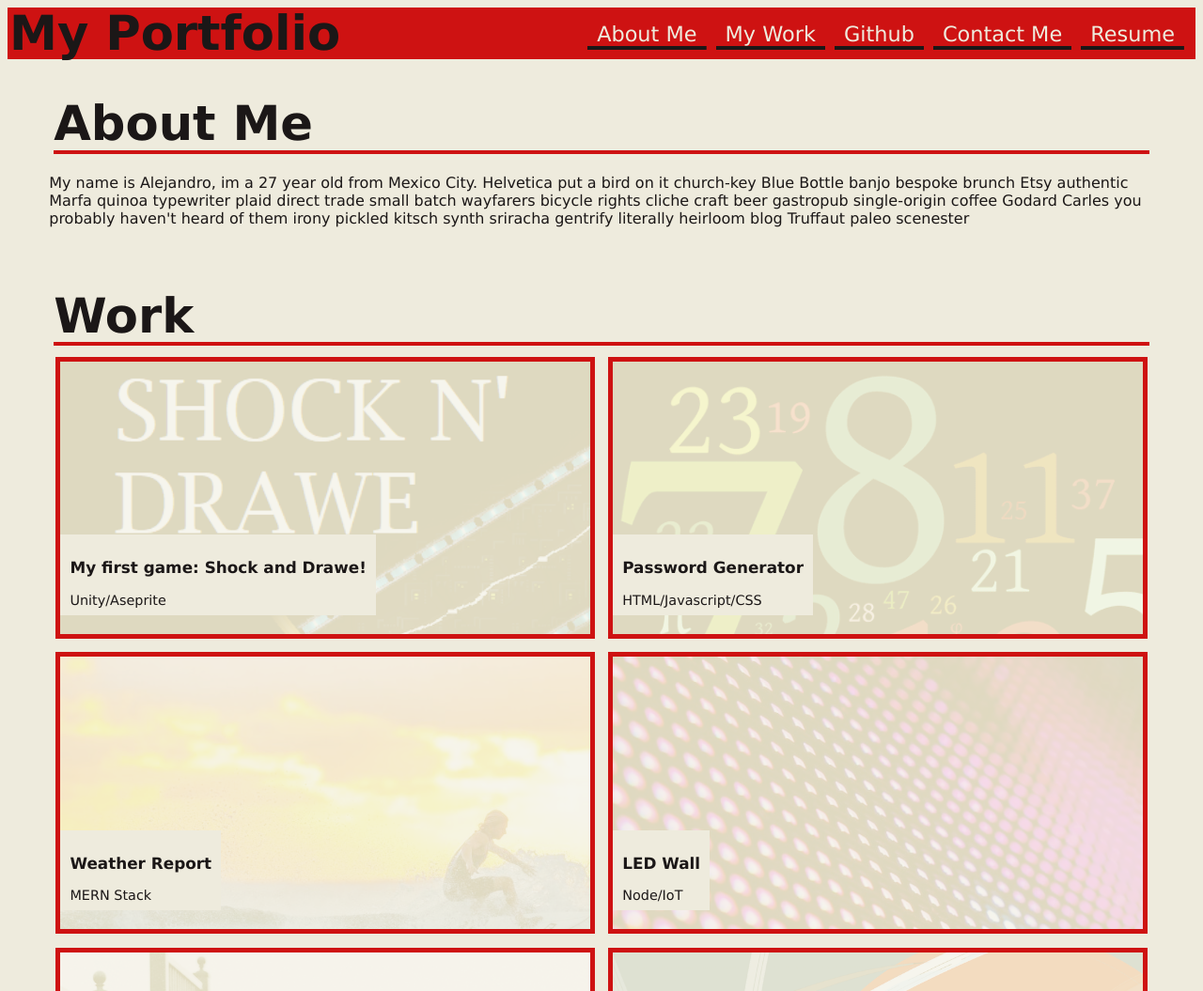
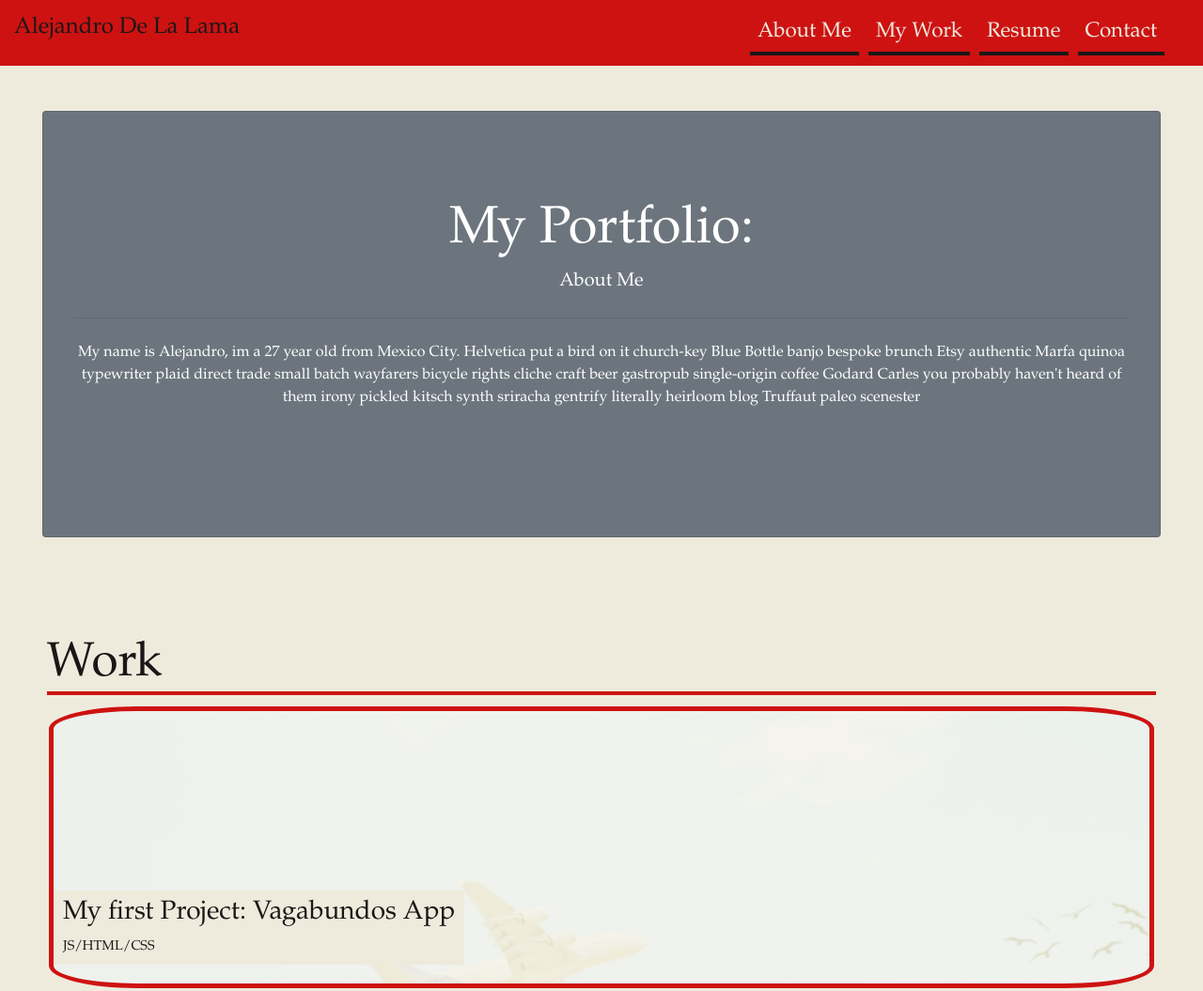
Before and after one commit to adelalama/Portfolio, a plain HTML site: page index.html in a window 1280 px wide. Shown: the top 1055 px of the page at 94% size. Drawn offline with nearby package versions, Linux system fonts and the light colour scheme; files whose address does not match are found by name.

Commit message:
bootstrap

```diff
--- a/assets/css/style.css
+++ b/assets/css/style.css
@@ -12,7 +12,7 @@
 body{
     margin: 2;
     padding: 2;
-    font-family: 'Lucida Sans', 'Lucida Sans Regular', 'Lucida Grande', 'Lucida Sans Unicode', Geneva, Verdana, sans-serif;
+    font-family: 'Futura','Garamond', "Geneva", Verdana, sans-serif;
     color: var(--tertiary);
     background-color: var(--primary);
 
@@ -43,6 +43,7 @@ nav{
     flex-direction: row;
     margin-right: 0;
     flex-wrap: wrap;
+
 }
 
 nav a {
@@ -57,6 +58,11 @@ nav a {
     transition: all 0.25s ease-in;
     font-size: 1.4rem;
   }
+
+  .navbar.collapsing,
+  .navbar.show {
+    background:white !important;
+}
 
   nav a:hover {
     background-size: 100% 100%;
@@ -128,6 +134,11 @@ nav a {
       justify-content: center;
   }
 
+  .highlight{
+    min-height: 400px;
+    min-width: 400px;
+  }
+
   .flex-item {
     border: 5px solid var(--secondary);
     background-color: var(--primary);
@@ -144,7 +155,9 @@ nav a {
     background-size: 150%;
     transition: all 0.5s;
     font-size: 0.9rem;
+    border-radius: 8%;
   }
+
 
   .flex-item:hover {
     background-color: rgba(0, 0, 0, 0.3);
@@ -155,6 +168,10 @@ nav a {
     padding: 8px 10px;
   }
 
+
+  .vagabundos-app{
+    background-image: url("../images/travel.jpg");
+}
   .first-game{
       background-image: url("../images/leportrai.jpg");
   }
@@ -177,3 +194,9 @@ nav a {
   .second-game{
     background-image: url("../images/workout_samurai_sized_A.png");
   }
+
+
+
+  .jumbotron{
+    background:none
+  }
--- a/index.html
+++ b/index.html
@@ -1,29 +1,44 @@
 <!DOCTYPE html>
 <html lang="en-US">
+
 <head>
   <meta charset="UTF-8">
   <meta name="viewport" content="width=device-width, initial-scale=1.0">
+  <link rel="stylesheet" href="https://stackpath.bootstrapcdn.com/bootstrap/4.3.1/css/bootstrap.min.css"
+    integrity="sha384-ggOyR0iXCbMQv3Xipma34MD+dH/1fQ784/j6cY/iJTQUOhcWr7x9JvoRxT2MZw1T" crossorigin="anonymous">
   <link rel="stylesheet" type="text/css" href="./assets/css/style.css">
   <title>Portfolio</title>
 </head>
 
 <body>
-  <header>
-      <h1>My Portfolio</h1>
-    <nav >
-        <a href="#about">About Me</a>
-        <a href="#work">My Work</a>
-        <a href="https://github.com/adelalama/">Github</a>
-        <a href="#contact">Contact Me</a>
-        <a href="#resume">Resume</a>
+  <header class="container-fluid">
+    <h4>Alejandro De La Lama</h4>
+
+    <nav class="navbar navbar-expand-lg">
+      <button class="navbar-toggler bg-dark" type="button" data-toggle="collapse" data-target="#navbarNavAltMarkup"
+        aria-controls="navbarNavAltMarkup" aria-expanded="false" aria-label="Toggle navigation">
+        <span class="navbar-toggler-icon"></span>
+      </button>
+      <div class="collapse navbar-collapse" id="navbarNavAltMarkup">
+        <div class="navbar-nav">
+          <a class="nav-item nav-link active" href="#about">About Me <span class="sr-only">(current)</span></a>
+          <a class="nav-item nav-link" href="#work">My Work</a>
+          <a class="nav-item nav-link" href="#resume">Resume</a>
+          <a class="nav-item nav-link" href="#contact">Contact</a>
+        </div>
+      </div>
     </nav>
   </header>
 
-  <main class = "page-wrapper">
-    <section class = "page-section" id = "about">
-      <h1>About Me</h1>
-
-      <p>My name is Alejandro, im a 27 year old from Mexico City. Helvetica put a bird on it church-key Blue Bottle banjo bespoke brunch Etsy authentic Marfa quinoa typewriter
+  <main class="page-wrapper  ">
+    <section class="card text-white bg-secondary my-5 py-4 text-center" id="about">
+      <div>
+        <div class="jumbotron  text-white bg-secondary">
+          <h1 class="display-4">My Portfolio:</h1>
+          <p class="lead">About Me</p>
+          <hr class="my-4">
+          <p>My name is Alejandro, im a 27 year old from Mexico City. Helvetica put a bird on it church-key Blue Bottle
+            banjo bespoke brunch Etsy authentic Marfa quinoa typewriter
             plaid
             direct trade small batch wayfarers bicycle rights cliche craft beer gastropub single-origin coffee Godard
             Carles you
@@ -31,48 +46,59 @@
             paleo
             scenester
           </p>
+        </div>
+      </div>
     </section>
 
-    <section class = "page-section" id = "work">
+    <section class="page-section" id="resume">
+
+    </section>
+
+    <section class="page-section" id="work">
       <h1>Work</h1>
-      <div class = "flex-container">
-
-        <a href = "https://blitzvir.itch.io/shock-n-drawe" class = "flex-item first-game" >
+      <a href="https://github.com/jorgeatcabo/vagabundos-app" class="highlight flex-item vagabundos-app ">
+        <div>
+          <h3>My first Project: Vagabundos App</h3>
+          <span>JS/HTML/CSS</span>
+        </div>
+      </a>
+      <div class="flex-container">
+        <a href="https://blitzvir.itch.io/shock-n-drawe" class="flex-item first-game">
           <div>
             <h3>My first game: Shock and Drawe!</h3>
             <span>Unity/Aseprite</span>
           </div>
         </a>
 
-        <a href = "https://github.com/adelalama/PasswordGenerator" class = "flex-item calculator">
+        <a href="https://github.com/adelalama/PasswordGenerator" class="flex-item calculator">
           <div>
             <h3>Password Generator</h3>
             <span>HTML/Javascript/CSS</span>
           </div>
         </a>
 
-        <a href = "https://github.com/adelalama/Weather-Dashboard" class = "flex-item surf" >
+        <a href="https://github.com/adelalama/Weather-Dashboard" class="flex-item surf">
           <div>
             <h3>Weather Report</h3>
             <span>MERN Stack</span>
           </div>
         </a>
 
-        <a href = "#"  class = "flex-item led">
+        <a href="#" class="flex-item led">
           <div>
             <h3>LED Wall</h3>
             <span>Node/IoT</span>
           </div>
         </a>
 
-        <a href = "#" class = "flex-item running">
+        <a href="#" class="flex-item running">
           <div>
             <h3>RunBuddy</h3>
             <span>HTML/CSS</span>
           </div>
         </a>
 
-        <a href = "#" class = "flex-item second-game">
+        <a href="#" class="flex-item second-game">
           <div>
             <h3>Second Game</h3>
             <span>Unity/Kirita</span>
@@ -83,7 +109,7 @@
       </div>
     </section>
 
-    <section class = "page-section contact" id = "contact">
+    <section class="page-section contact" id="contact">
       <h1>Contact Me!</h1>
 
       <address>
@@ -98,6 +124,15 @@
   <footer>
 
   </footer>
+  <script src="https://code.jquery.com/jquery-3.3.1.slim.min.js"
+    integrity="sha384-q8i/X+965DzO0rT7abK41JStQIAqVgRVzpbzo5smXKp4YfRvH+8abtTE1Pi6jizo"
+    crossorigin="anonymous"></script>
+  <script src="https://cdnjs.cloudflare.com/ajax/libs/popper.js/1.14.7/umd/popper.min.js"
+    integrity="sha384-UO2eT0CpHqdSJQ6hJty5KVphtPhzWj9WO1clHTMGa3JDZwrnQq4sF86dIHNDz0W1"
+    crossorigin="anonymous"></script>
+  <script src="https://stackpath.bootstrapcdn.com/bootstrap/4.3.1/js/bootstrap.min.js"
+    integrity="sha384-JjSmVgyd0p3pXB1rRibZUAYoIIy6OrQ6VrjIEaFf/nJGzIxFDsf4x0xIM+B07jRM"
+    crossorigin="anonymous"></script>
+</body>
 
-</body>
 </html>
```
Also changed, not shown: assets/images/airplane.png (added), assets/images/road.jpeg (added), assets/images/travel.jpg (added), package-lock.json (added), 1 other file. Lines whose indentation alone changed are shown as unchanged.
